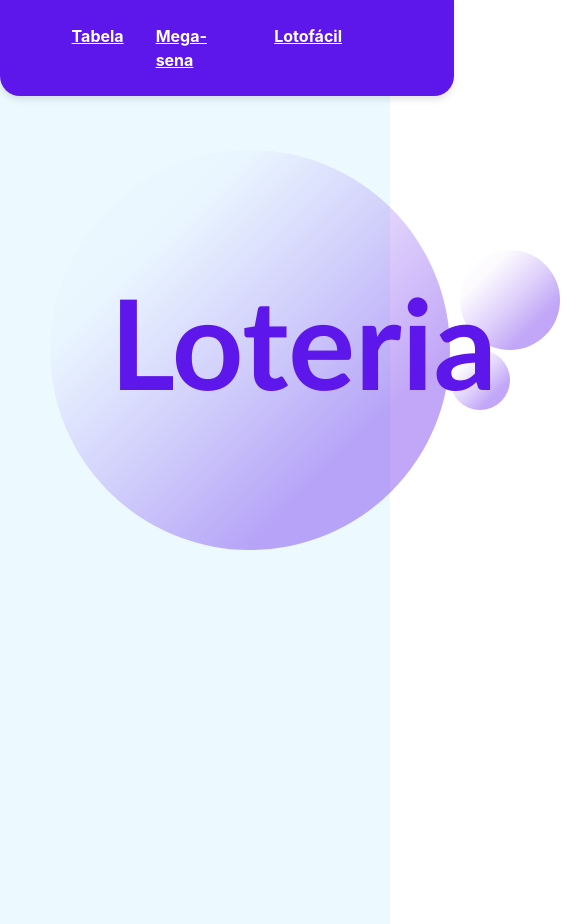
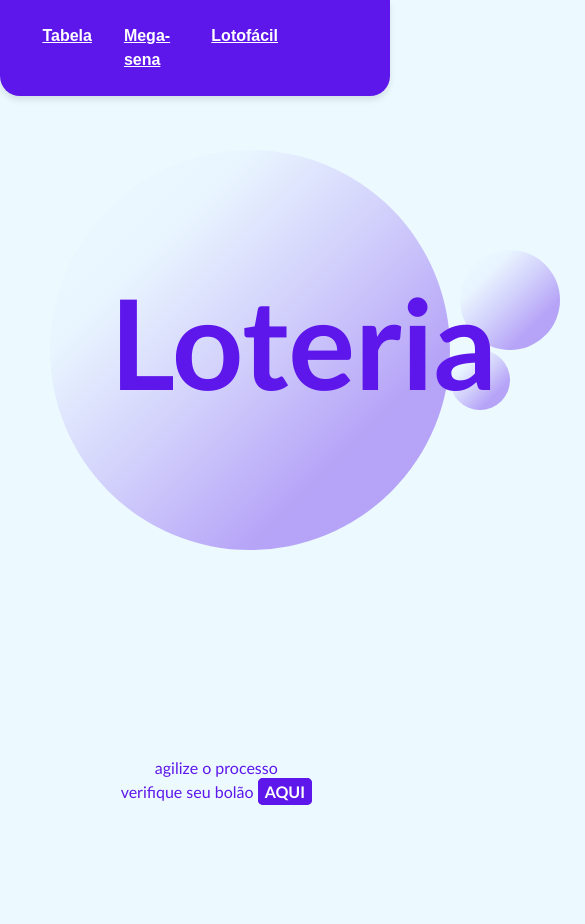
Before and after one commit to Thoomaz/loteria-frontend, a React (Vite) app in the folder frontend-loteria/: page / in a window 390 px wide. Shown: the top 924 px of the page, 585 px wide, since content can reach past the window. After the commit the page ends 844 px from the top, so only its background shows below. Built offline with nearby package versions, Linux system fonts and the light colour scheme.

Commit message:
reponsive presentation

```diff
--- a/frontend-loteria/src/App.tsx
+++ b/frontend-loteria/src/App.tsx
@@ -1,6 +1,5 @@
 import Header from "./components/header/Header";
 import Presentation from "./components/presentation/Presentation";
-
 
 function App() {
   return (
--- a/frontend-loteria/src/components/presentation/Presentation.css
+++ b/frontend-loteria/src/components/presentation/Presentation.css
@@ -49,7 +49,34 @@
   font-size: 20px;
   text-align: center;
   top: 310px;
-  left: 900px;
+  right: 10%;
+}
+
+/* Responsividade com Media Queries */
+@media (max-width: 1024px) {
+  .slogan {
+    top: auto; /* Remove o deslocamento superior */
+    bottom: 40px; /* Move o slogan para 40px da parte inferior */
+    right: 20%; /* Ajusta a distância da lateral direita */
+    text-align: right; /* Alinha o texto à direita */
+  }
+}
+
+@media (max-width: 700px) {
+  .slogan {
+    top: auto;
+    bottom: 20px;
+    right: 20%; /* Ajusta para telas muito pequenas */
+    font-size: 18px; /* Reduz o tamanho da fonte */
+    text-align: center; /* Centraliza o texto */
+  }
+}
+
+@media (max-width: 480px) {
+  .slogan {
+    margin: 20px auto; /* Centraliza o texto horizontalmente */
+    font-size: 16px; /* Reduz ainda mais o tamanho da fonte */
+  }
 }
 
 .slogan p {
--- a/frontend-loteria/src/index.css
+++ b/frontend-loteria/src/index.css
@@ -28,6 +28,11 @@
   place-items: center;
   min-width: 320px;
   min-height: 100vh;
+  padding: 0;
+  background-color: #ecfaff; /* Cor de fundo */
+  font-family: Arial, sans-serif; /* Fonte global (opcional) */
+  color: #333; /* Cor do texto padrão */
+  box-sizing: border-box;
 }
 
 h1 {
@@ -54,15 +59,14 @@
   outline: 4px auto -webkit-focus-ring-color;
 }
 
-/* Define a cor de fundo para toda a página */
-body {
-  background-color: #ecfaff; /* Cor de fundo*/
+* {
+  box-sizing: inherit; /* Propaga o box-sizing */
 }
 
 @media (prefers-color-scheme: light) {
   :root {
     color: #213547;
-    background-color: #ffffff;
+    background-color: #ecfaff;
   }
   a:hover {
     color: #747bff;
```
